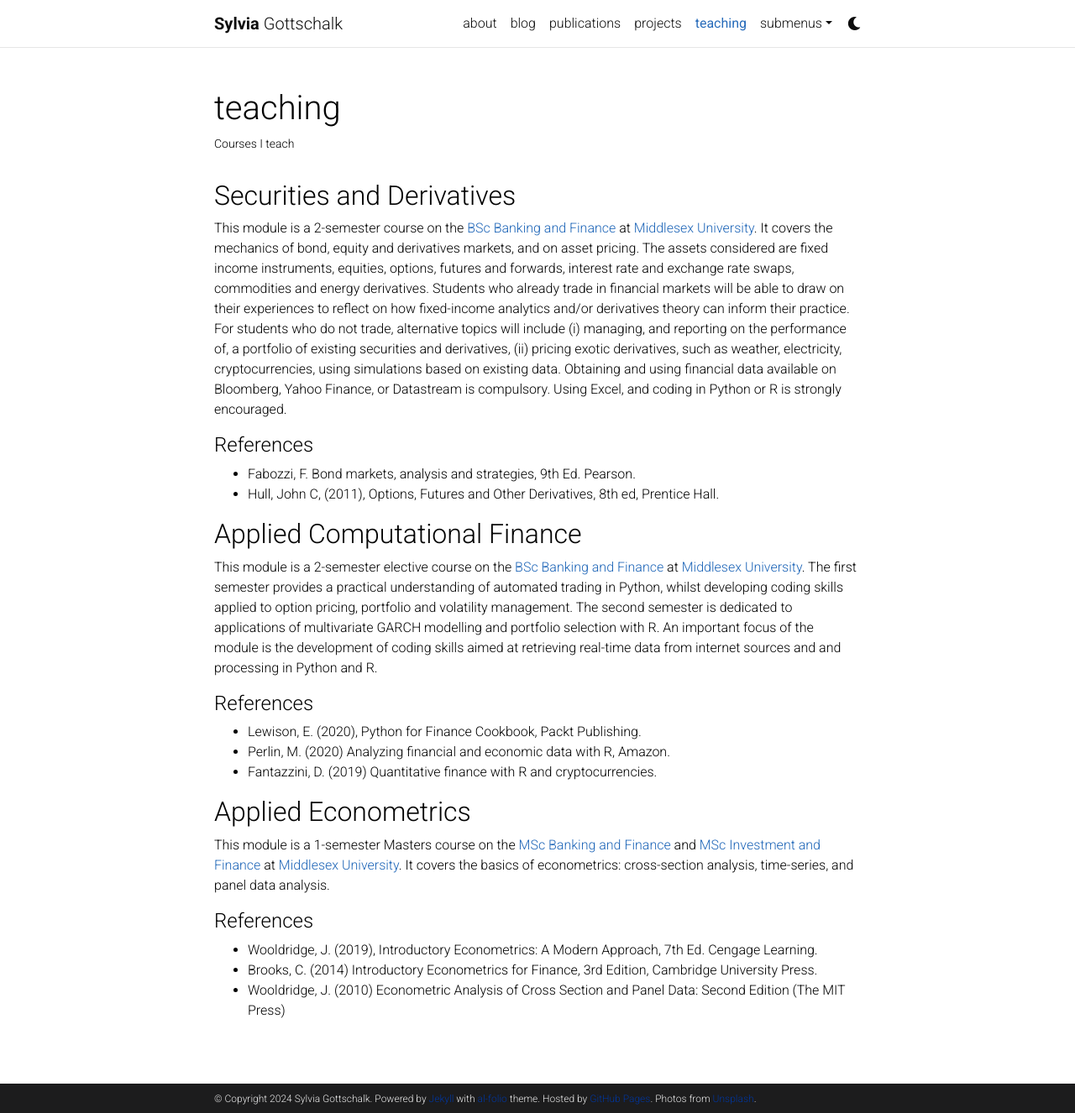
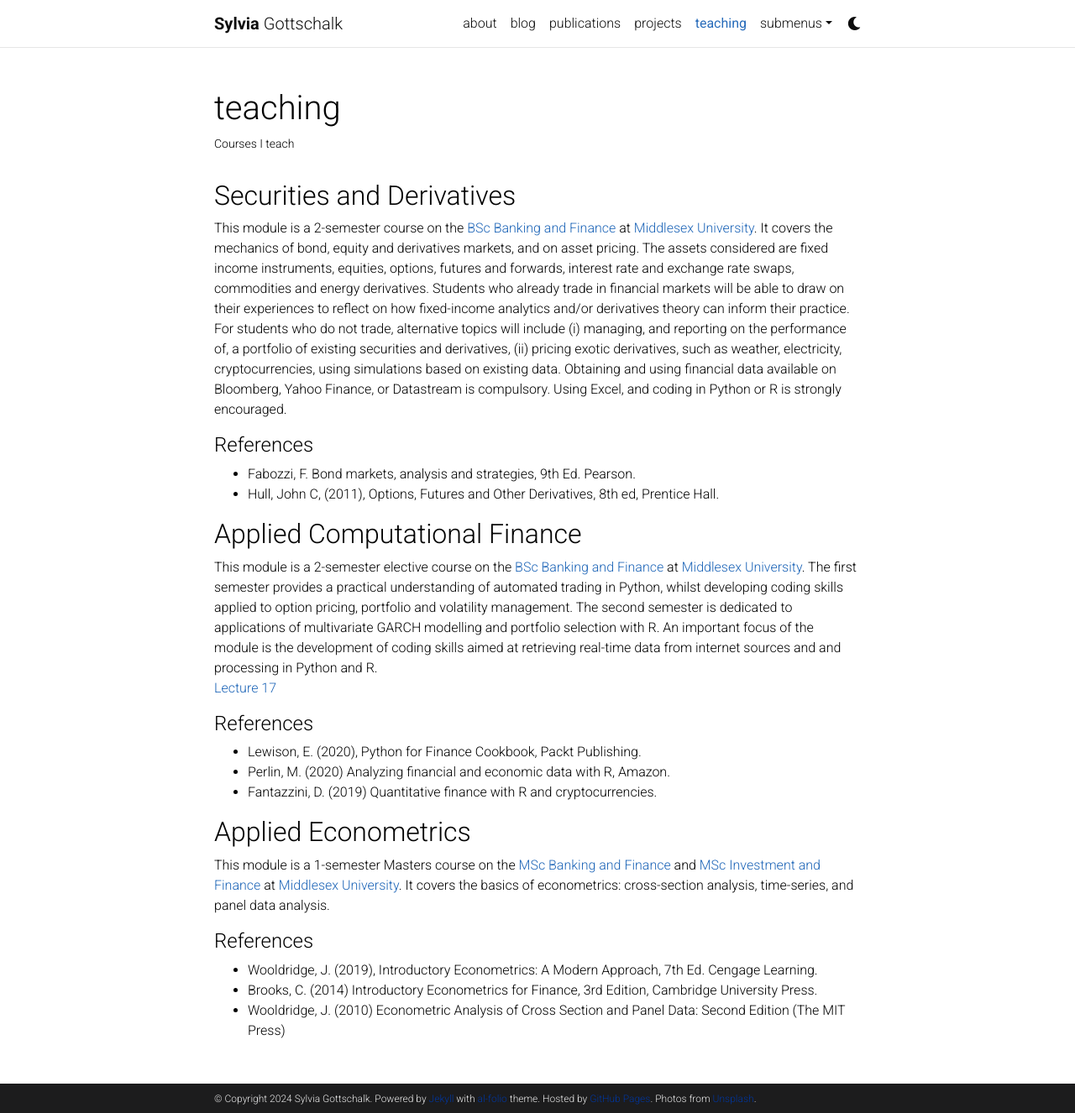
Before and after one commit to sdgottschalk/sgottschalk.io, a Jekyll site: the page built from _pages/teaching.md, in a window 1280 px wide and 1326 px high. Shown: the whole window at 84% size. Built offline with Jekyll 4.4.1, drawn with Linux system fonts in a browser that asks for light colours; comment, search, counter and statistics services are not loaded; a style sheet for code colours, icons or effects is not loaded.

Commit message:
Update teaching.md

```diff
--- a/_pages/teaching.md
+++ b/_pages/teaching.md
@@ -20,7 +20,7 @@ such as weather, electricity, cryptocurrencies, using simulations based on exist
 
 ## Applied Computational Finance
 This module is a 2-semester elective course on the [BSc Banking and Finance](https://www.mdx.ac.uk/courses/undergraduate/banking-and-finance) at [Middlesex University](www.mdx.ac.uk). The first semester provides a practical understanding of automated trading in Python, whilst developing coding skills applied to option pricing, portfolio and volatility management. The second semester is dedicated to applications of multivariate GARCH modelling and portfolio selection with R. An important focus of the module is the development of coding skills aimed at retrieving real-time data from internet sources and and processing in Python and R.
-
+[Lecture 17](/assets/pdf/Lecture_17_2024.pdf)
 #### References
 <ul>
     <li>Lewison, E. (2020), Python for Finance Cookbook, Packt Publishing.</li>
```
